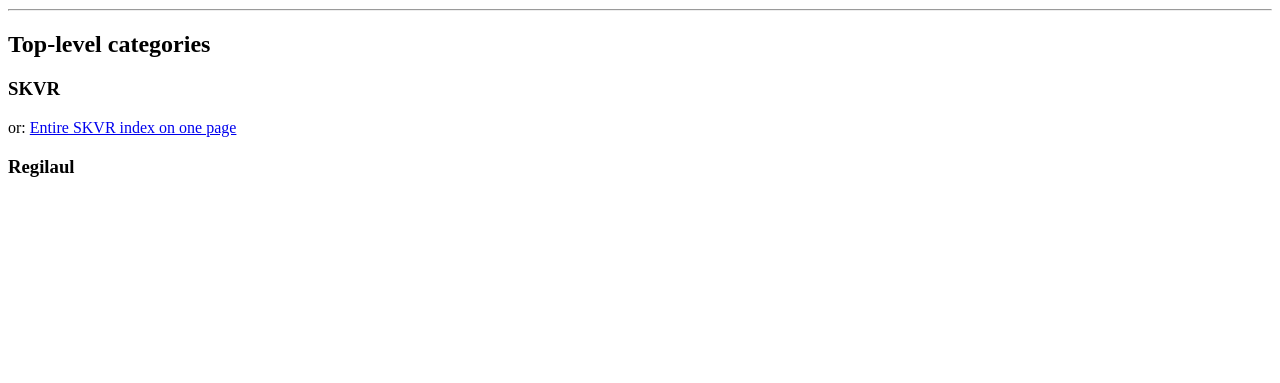
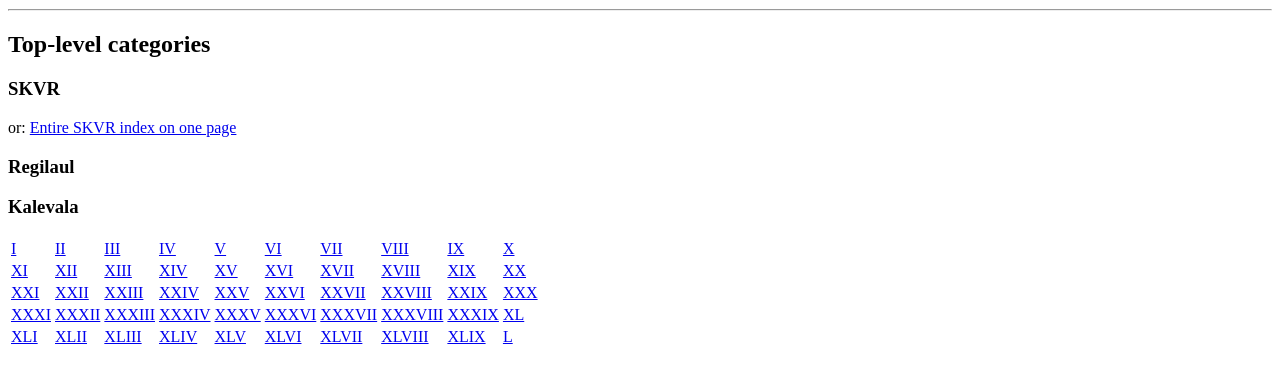
Before and after one commit to jakobytes/runoregi, a Flask app: template templates/search_idx.html in a window 1280 px wide. Shown: the part 182-565 px from the top of the page. Run offline with Flask 2, Linux system fonts and the light colour scheme; the template is opened without the code that fills it, so the values that code supplies are empty.

Commit message:
added Kalevala to the index page

```diff
--- a/templates/search_idx.html
+++ b/templates/search_idx.html
@@ -49,5 +49,67 @@ or: <a href="/skvr-themes">Entire SKVR index on one page</a>
 <li/><a href="/theme?id={{ theme_id }}">{{ name }}</a>
 {% endfor %}
 </ul>
+<h3>Kalevala</h3>
+<table>
+<tr>
+<td><a href="/poem?nro=kalevala01">I</a></td>
+<td><a href="/poem?nro=kalevala02">II</a></td>
+<td><a href="/poem?nro=kalevala03">III</a></td>
+<td><a href="/poem?nro=kalevala04">IV</a></td>
+<td><a href="/poem?nro=kalevala05">V</a></td>
+<td><a href="/poem?nro=kalevala06">VI</a></td>
+<td><a href="/poem?nro=kalevala07">VII</a></td>
+<td><a href="/poem?nro=kalevala08">VIII</a></td>
+<td><a href="/poem?nro=kalevala09">IX</a></td>
+<td><a href="/poem?nro=kalevala10">X</a></td>
+</tr>
+<tr>
+<td><a href="/poem?nro=kalevala11">XI</a></td>
+<td><a href="/poem?nro=kalevala12">XII</a></td>
+<td><a href="/poem?nro=kalevala13">XIII</a></td>
+<td><a href="/poem?nro=kalevala14">XIV</a></td>
+<td><a href="/poem?nro=kalevala15">XV</a></td>
+<td><a href="/poem?nro=kalevala16">XVI</a></td>
+<td><a href="/poem?nro=kalevala17">XVII</a></td>
+<td><a href="/poem?nro=kalevala18">XVIII</a></td>
+<td><a href="/poem?nro=kalevala19">XIX</a></td>
+<td><a href="/poem?nro=kalevala20">XX</a></td>
+</tr>
+<tr>
+<td><a href="/poem?nro=kalevala21">XXI</a></td>
+<td><a href="/poem?nro=kalevala22">XXII</a></td>
+<td><a href="/poem?nro=kalevala23">XXIII</a></td>
+<td><a href="/poem?nro=kalevala24">XXIV</a></td>
+<td><a href="/poem?nro=kalevala25">XXV</a></td>
+<td><a href="/poem?nro=kalevala26">XXVI</a></td>
+<td><a href="/poem?nro=kalevala27">XXVII</a></td>
+<td><a href="/poem?nro=kalevala28">XXVIII</a></td>
+<td><a href="/poem?nro=kalevala29">XXIX</a></td>
+<td><a href="/poem?nro=kalevala30">XXX</a></td>
+</tr>
+<tr>
+<td><a href="/poem?nro=kalevala31">XXXI</a></td>
+<td><a href="/poem?nro=kalevala32">XXXII</a></td>
+<td><a href="/poem?nro=kalevala33">XXXIII</a></td>
+<td><a href="/poem?nro=kalevala34">XXXIV</a></td>
+<td><a href="/poem?nro=kalevala35">XXXV</a></td>
+<td><a href="/poem?nro=kalevala36">XXXVI</a></td>
+<td><a href="/poem?nro=kalevala37">XXXVII</a></td>
+<td><a href="/poem?nro=kalevala38">XXXVIII</a></td>
+<td><a href="/poem?nro=kalevala39">XXXIX</a></td>
+<td><a href="/poem?nro=kalevala40">XL</a></td>
+</tr>
+<tr>
+<td><a href="/poem?nro=kalevala41">XLI</a></td>
+<td><a href="/poem?nro=kalevala42">XLII</a></td>
+<td><a href="/poem?nro=kalevala43">XLIII</a></td>
+<td><a href="/poem?nro=kalevala44">XLIV</a></td>
+<td><a href="/poem?nro=kalevala45">XLV</a></td>
+<td><a href="/poem?nro=kalevala46">XLVI</a></td>
+<td><a href="/poem?nro=kalevala47">XLVII</a></td>
+<td><a href="/poem?nro=kalevala48">XLVIII</a></td>
+<td><a href="/poem?nro=kalevala49">XLIX</a></td>
+<td><a href="/poem?nro=kalevala50">L</a></td>
+</tr>
 </body>
 </html>
```
